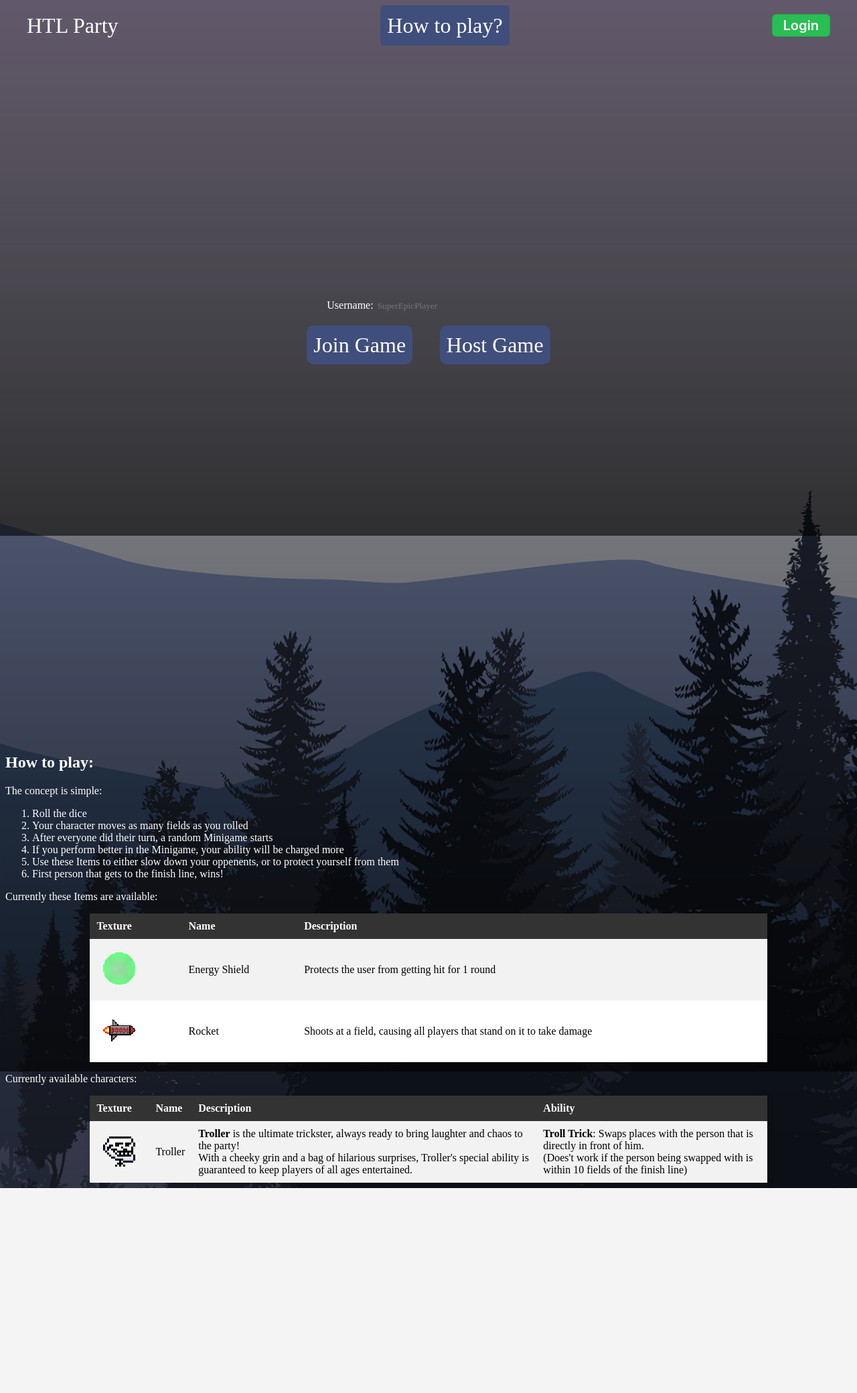
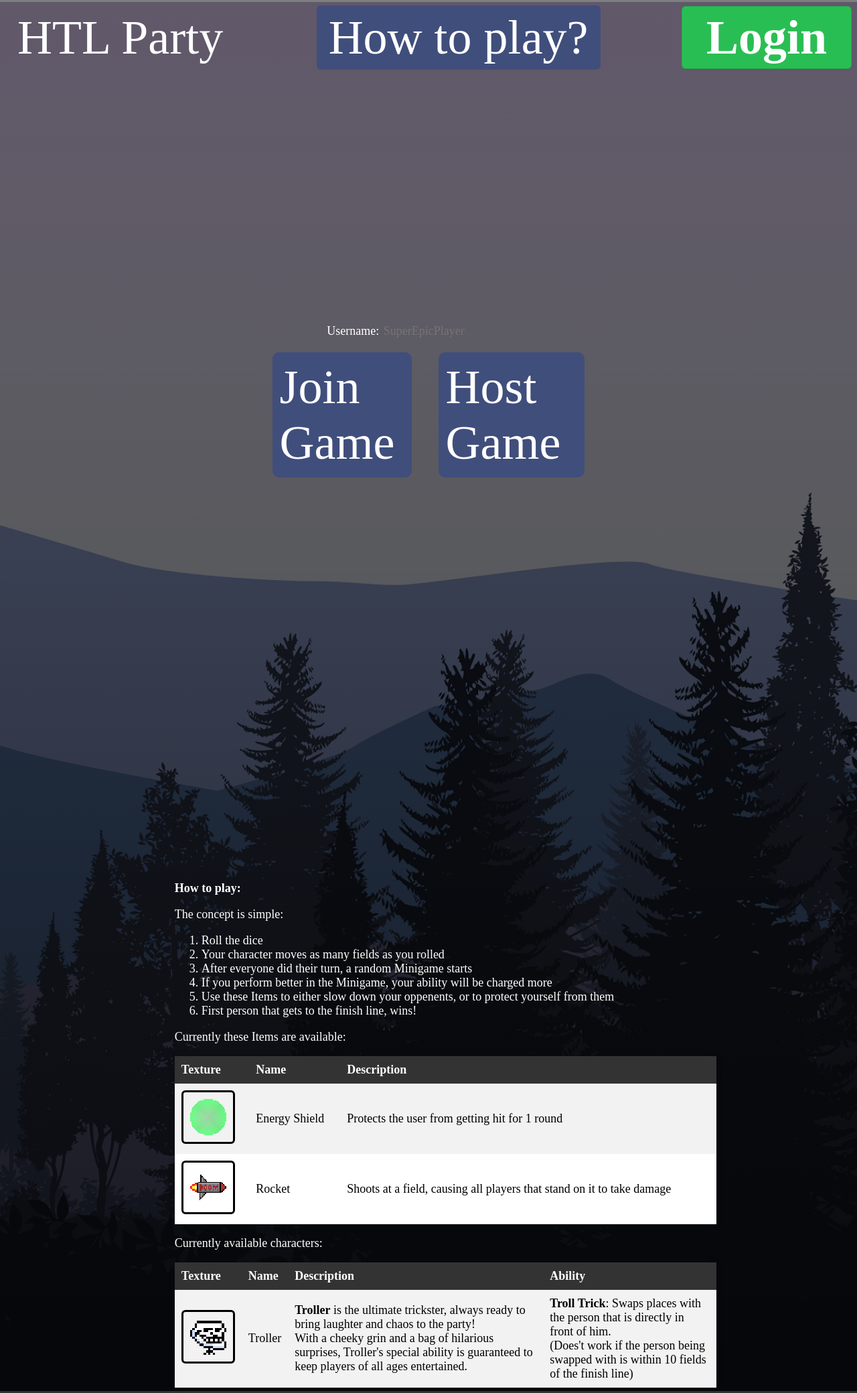
Before and after one commit to DenizCiger/Pugnators, a PHP site: page /home.html in a window 1280 px wide. Shown: the whole page at 67% size. Before the commit the page ends 1774 px from the top, so only its background shows below. Run offline with PHP 8.4, Linux system fonts and the light colour scheme.

Commit message:
Fix some bugs

```diff
--- a/Webpage/login.html
+++ b/Webpage/login.html
@@ -3,7 +3,7 @@
 <head>
     <meta charset="UTF-8">
     <meta name="viewport" content="width=device-width, initial-scale=1.0">
-    <link rel="stylesheet" href="login.css">
+    <link rel="stylesheet" href="style.css">
     <title>HTL-Party | Login</title>
 </head>
 <body>
--- a/Webpage/style.css
+++ b/Webpage/style.css
@@ -1,70 +1,50 @@
+/* Default stuff */
+
 *{
     color: #fff;
     font-family: "Dosis";
     text-decoration: none;
     scroll-behavior:smooth;
+    font-size:large;
 }
 
 body{
     background-image: linear-gradient(rgba(0, 0, 0, 0.5), rgba(0, 0, 0, 0.8)), url("images/UI/bg-menu.png");
     background-repeat: no-repeat;
-    background-size: cover;
     background-position: center;
     background-attachment: fixed;
+    background-size: 100vw auto ;
 }
 
 a{
-    font-size: 2rem;
+    font-size: 4rem;
+    padding: 1rem;
 }
+
+/* Header */
 
 header{
     width: 100%;
     line-height: 60px;
-    max-width: 1200px;
-    margin: 0 auto;
     display: flex;
     align-items: center;
     justify-content: space-between;
 }
 
-main{
-    margin: 30%;
+header a:hover{
+    cursor: pointer;
+    color: skyblue;
 }
 
-main form{
-    margin-left: 20%;
+.htp{
+  background-color: #404e7c;
+  border-radius: 6px;
+  right: 10%;
 }
 
-form input{
-    color: #000;
-}
-
-.play_btn{
-    display: flex;
-    margin: auto;
-    width: 100%;
-    align-items: center;
-    justify-content:center;
-}
-
-.play_btn a{
-    margin: 4%;
-    padding: 2%;
-    border-radius: 10px;
-    background-color:#404e7c;
-}
-
-.play_btn a:hover{
-    background-color:rgb(57, 107, 127);
-}
-
-header a:hover{
-    cursor: pointer;
-}
-
-input{
-  background: transparent;
-  border: none;
+.htp:hover{
+  background-color: #323d61;
+  color: white;
 }
 
 /* Login Button */
@@ -78,11 +58,10 @@ input{
   color: #fff;
   cursor: pointer;
   display: inline-block;
-  font-family: -apple-system,system-ui,"Segoe UI",Helvetica,Arial,sans-serif,"Apple Color Emoji","Segoe UI Emoji";
-  font-size: 20px;
+  /* font-size: 2rem; */
   font-weight: 600;
   line-height: 20px;
-  padding: 6px 16px;
+  padding: 2rem;
   position: relative;
   text-align: center;
   text-decoration: none;
@@ -119,14 +98,45 @@ input{
   box-shadow: rgba(20, 70, 32, .2) 0 1px 0 inset;
 }
 
+/* Play Buttons */
+
+main{
+  margin: 30%;
+}
+
+main form{
+  margin-left: 20%;
+}
+
+form input{
+  color: #000;
+}
+
+.play_btn{
+  display: flex;
+  margin: auto;
+  width: 100%;
+  align-items: center;
+  justify-content:center;
+}
+
+.play_btn a{
+  margin: 4%;
+  padding: 2%;
+  border-radius: 10px;
+  background-color:#404e7c;
+}
+
+.play_btn a:hover{
+  background-color:rgb(57, 107, 127);
+}
+
+input{
+  background: transparent;
+  border: none;
+}
+
 /* How to play */
-
-.htp{
-  background-color: #404e7c;
-  border-radius: 6px;
-  padding-left:  10px;
-  padding-right: 10px;
-}
 
 td img{
   max-width: 100px;
@@ -134,11 +144,12 @@ td img{
   -ms-interpolation-mode: nearest-neighbor;
   image-rendering: crisp-edges;
   image-rendering: pixelated;
+  border: #000 solid;
+  border-radius: 6px;
 }
 
 table {
   width: 80%;
-  margin: 0 auto;
   border-collapse:collapse;
   background-color: #fff;
   box-shadow: 0 0 10px rgba(0, 0, 0, 0.1);
@@ -162,3 +173,75 @@ th {
 td b{
   color: #000;
 }
+
+#how-to-play{
+  margin-left: 20%;
+}
+
+
+
+.form-box h1{
+  text-align: center;
+  margin-bottom: 40px;
+}
+
+.form-box{
+  width: 500px;
+  background: rgba(0, 0, 0, 0.7);
+  margin: 12% auto;
+  padding: 50px 0;
+  color: #fff;
+  box-shadow: 0 0 20px 2px rgba(0, 0, 0, 0.5);
+}
+
+.input-box{
+  margin: 31px auto;
+  width: 80%;
+  border-bottom: 1px solid #fff;
+  padding-top: 10px;
+  padding-bottom: 5px;
+}
+
+.input-box input{
+  width: 90%;
+  border: none;
+  outline: none;
+  background: transparent;
+  color: #fff;
+}
+
+.form-box button{
+  color: #000;
+}
+
+.login-btn{
+  margin: 40px auto 20px;
+  width: 80%;
+  display: block;
+  outline: none;
+  padding: 10px 0;
+  border: 1px solid #fff;
+  cursor: pointer;
+  /* background: rgb(88, 164, 194); */
+  background: transparent;
+  color:#fff;
+  font-size: 16px;
+}
+
+/* Custom Scrollbar */
+
+/* width */
+::-webkit-scrollbar {
+  width: 20px;
+}
+
+/* Track */
+::-webkit-scrollbar-track {
+  background: #151322;
+}
+
+/* Handle */
+::-webkit-scrollbar-thumb {
+  background: #293259;
+  border-radius: 10px;
+}
```
Also changed, not shown: Webpage/login.css (deleted, +0 -75 lines), Webpage/play.css (added, +38 -0 lines), Webpage/play.html (added, +12 -0 lines).
